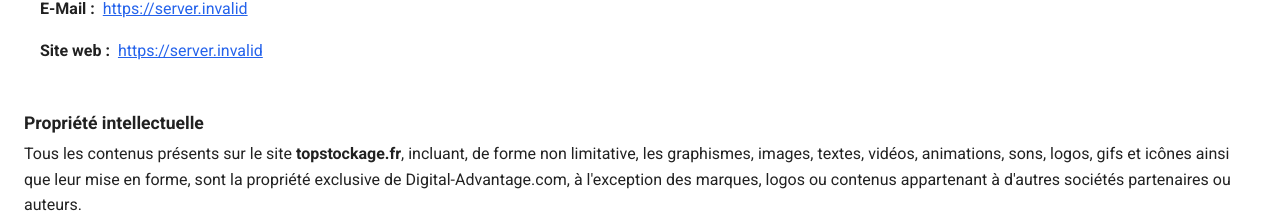
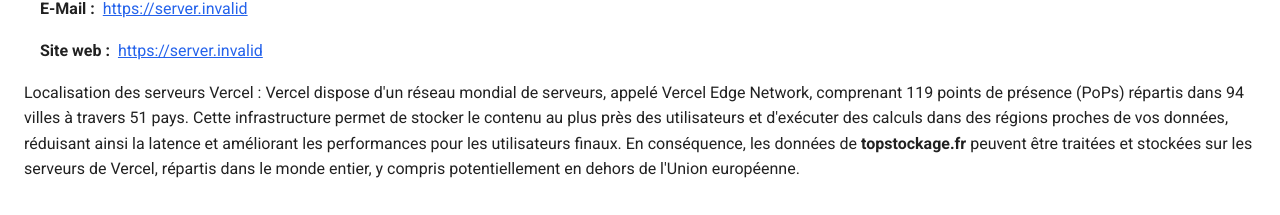
Before and after one commit to amarnaud2/topstockage-nextjs-mui, a Next.js app: page /mentions-legales in a window 1280 px wide. Shown: the part 726-941 px from the top of the page. Built offline with nearby package versions, Linux system fonts and the light colour scheme; no server answers; what @mui/material-nextjs would draw is missing.

Commit message:
Mentions légales pour Vercel

```diff
--- a/components/pages/MentionsLegales.tsx
+++ b/components/pages/MentionsLegales.tsx
@@ -46,6 +46,11 @@
             <ListItem><strong>E-Mail : &nbsp;</strong><a href={`mailto:${process.env.NEXT_PUBLIC_HOSTING_EMAIL}`} className="text-blue-600 underline">{process.env.NEXT_PUBLIC_HOSTING_EMAIL}</a></ListItem>
             <ListItem><strong>Site web : &nbsp;</strong> <a href={`${process.env.NEXT_PUBLIC_HOSTING_URL}`} className="text-blue-600 underline">{process.env.NEXT_PUBLIC_HOSTING_URL}</a></ListItem>
           </List>
+          <Typography variant="body1" gutterBottom>
+            Localisation des serveurs Vercel : Vercel dispose d'un réseau mondial de serveurs, appelé Vercel Edge Network, comprenant 119 points de présence (PoPs) répartis dans 94 villes à travers 51 pays.
+            Cette infrastructure permet de stocker le contenu au plus près des utilisateurs et d'exécuter des calculs dans des régions proches de vos données, réduisant ainsi la latence et améliorant les performances pour les utilisateurs finaux.
+            En conséquence, les données de <strong>topstockage.fr</strong> peuvent être traitées et stockées sur les serveurs de Vercel, répartis dans le monde entier, y compris potentiellement en dehors de l'Union européenne.
+          </Typography>
 
           <Typography variant="h5" gutterBottom sx={{ mt: 4 }}>
             Propriété intellectuelle
```
